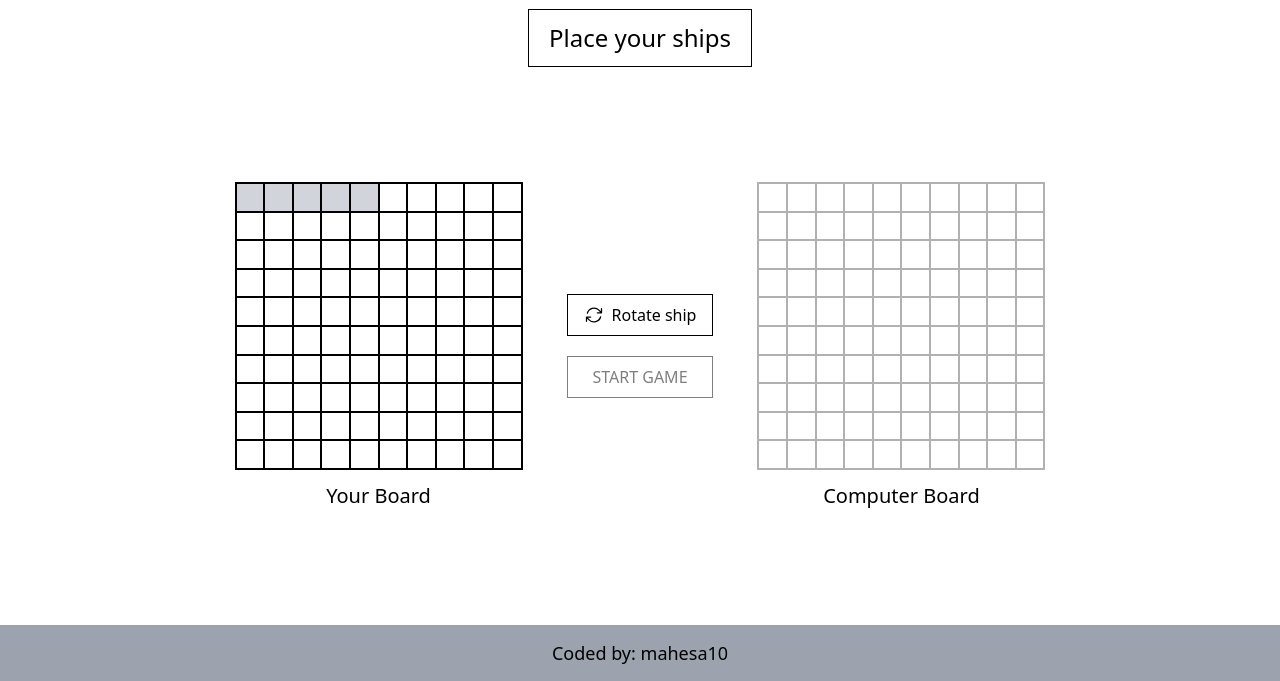
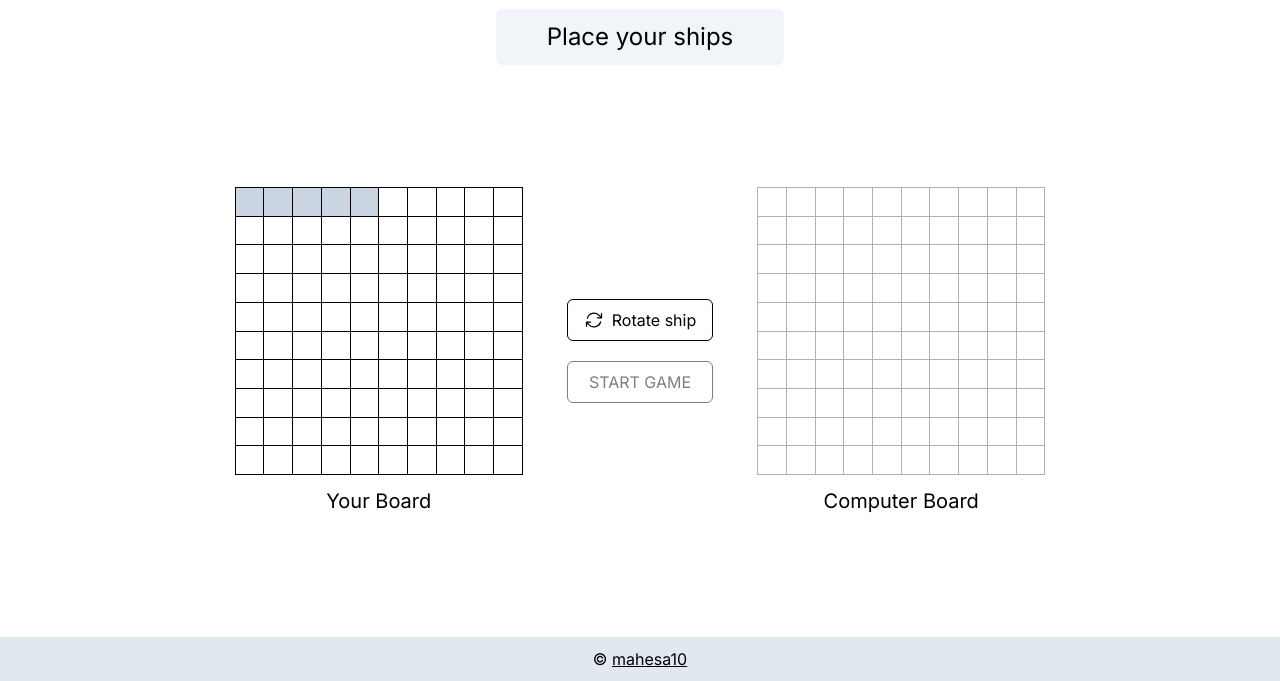
Before and after one commit to mahesa10/battleship, a website built with webpack: page dist/index.html in a window 1280 px wide. Both pictures are taken after a click on the element 249 px from the left and 316 px from the top of the page. Shown: the part 119-800 px from the top of the page. Built offline with nearby package versions, Linux system fonts and the light colour scheme.

Commit message:
Improve styling

```diff
--- a/src/modules/DOM.js
+++ b/src/modules/DOM.js
@@ -14,9 +14,9 @@ const displayBoardGrid = (player) => {
     for (let y = 0; y < 10; y++) {
       const boardGrid = document.createElement('div');
       if (player.name === 'Computer') {
-        boardGrid.className = 'board-grid flex justify-center items-center border border-solid border-black hover:bg-sky-200';
+        boardGrid.className = 'board-grid flex justify-center items-center border-t border-r border-solid border-black hover:bg-sky-200 cursor-pointer';
       } else {
-        boardGrid.className = 'board-grid flex justify-center items-center border border-solid border-black';
+        boardGrid.className = 'board-grid flex justify-center items-center border-t border-r border-solid border-black';
       }
       boardGrid.setAttribute('data-row', x);
       boardGrid.setAttribute('data-col', y);
@@ -44,7 +44,8 @@ const displayPlayerShip = () => {
     for (let y = 0; y < gameboard.board.length; y++) {
       if (gameboard.board[x][y].shipType !== null) {
         const coordinateDisplay = boardToDisplay.querySelector(`[data-row="${x}"][data-col="${y}"]`)
-        coordinateDisplay.classList.add('placed-ship', 'bg-gray-300', 'cursor-not-allowed');
+        coordinateDisplay.classList.add('placed-ship', 'bg-slate-300');
+        boardToDisplay.classList.add('cursor-not-allowed');
       }
     }
   }
@@ -74,32 +75,37 @@ const playerPlaceShipDOM = () => {
       if (lastHovered > 9) {
         lastHovered = 9
         p1BoardDiv.classList.add('cursor-not-allowed');
+        p1BoardDiv.classList.remove('cursor-pointer');
       }
 
       if (axis === 'x') {
         while (y <= lastHovered) {
           const hoveredGrid = p1BoardDiv.querySelector(`[data-row="${x}"][data-col="${y}"]`);
-          hoveredGrid.classList.add('hovered-grid', 'bg-gray-200');
+          hoveredGrid.classList.add('hovered-grid', 'bg-slate-200');
           if (hoveredGrid.classList.contains('placed-ship')) forbidden = true;
           y++
         }
       } else {
         while (x <= lastHovered) {
           const hoveredGrid = p1BoardDiv.querySelector(`[data-row="${x}"][data-col="${y}"]`);
-          hoveredGrid.classList.add('hovered-grid', 'bg-gray-200');
+          hoveredGrid.classList.add('hovered-grid', 'bg-slate-200');
           if (hoveredGrid.classList.contains('placed-ship')) forbidden = true;
           x++
         }
       }
 
-      if (forbidden) p1BoardDiv.classList.add('cursor-not-allowed');
+      if (forbidden) {
+        p1BoardDiv.classList.add('cursor-not-allowed');
+        p1BoardDiv.classList.remove('cursor-pointer')
+      };
     })
 
     grid.addEventListener('mouseout', () => {
       const hoveredGrid = document.querySelectorAll('.hovered-grid')
       hoveredGrid.forEach(grid => {
-        grid.classList.remove('hovered-grid', 'bg-gray-200')
+        grid.classList.remove('hovered-grid', 'bg-slate-200')
         p1BoardDiv.classList.remove('cursor-not-allowed');
+        p1BoardDiv.classList.add('cursor-pointer');
         forbidden = false;
       })
     })
@@ -114,6 +120,7 @@ const playerPlaceShipDOM = () => {
       if (i === 4) {
         p1BoardDiv.classList.add('pointer-events-none');
         startButton.disabled = false;
+        updateInfoText('Start the Game')
       }
 
       displayPlayerShip()
@@ -132,9 +139,11 @@ const displayAttackedCoordinate = (boardDiv, coordinate, attackStatus) => {
 
   if (attackStatus === 'hit'){
     coordinateDiv.classList.add('bg-red-400')
+    coordinateDiv.classList.remove('bg-slate-300')
   }
 
   coordinateDiv.classList.add('pointer-events-none')
+  coordinateDiv.classList.remove('cursor-pointer')
 }
 
 const attackShipDOM = (player, coordinate = null) => {
--- a/tailwind.config.js
+++ b/tailwind.config.js
@@ -3,7 +3,8 @@ module.exports = {
   theme: {
     extend: {
       fontFamily: {
-        oswald: ['"Oswald"', 'sans-serif']
+        oswald: ['"Oswald"', 'sans-serif'],
+        inter: ['"Inter"', 'sans-serif'],
       },
     },
   },
```
Also changed, not shown: dist/bundle.js, dist/index.html.
